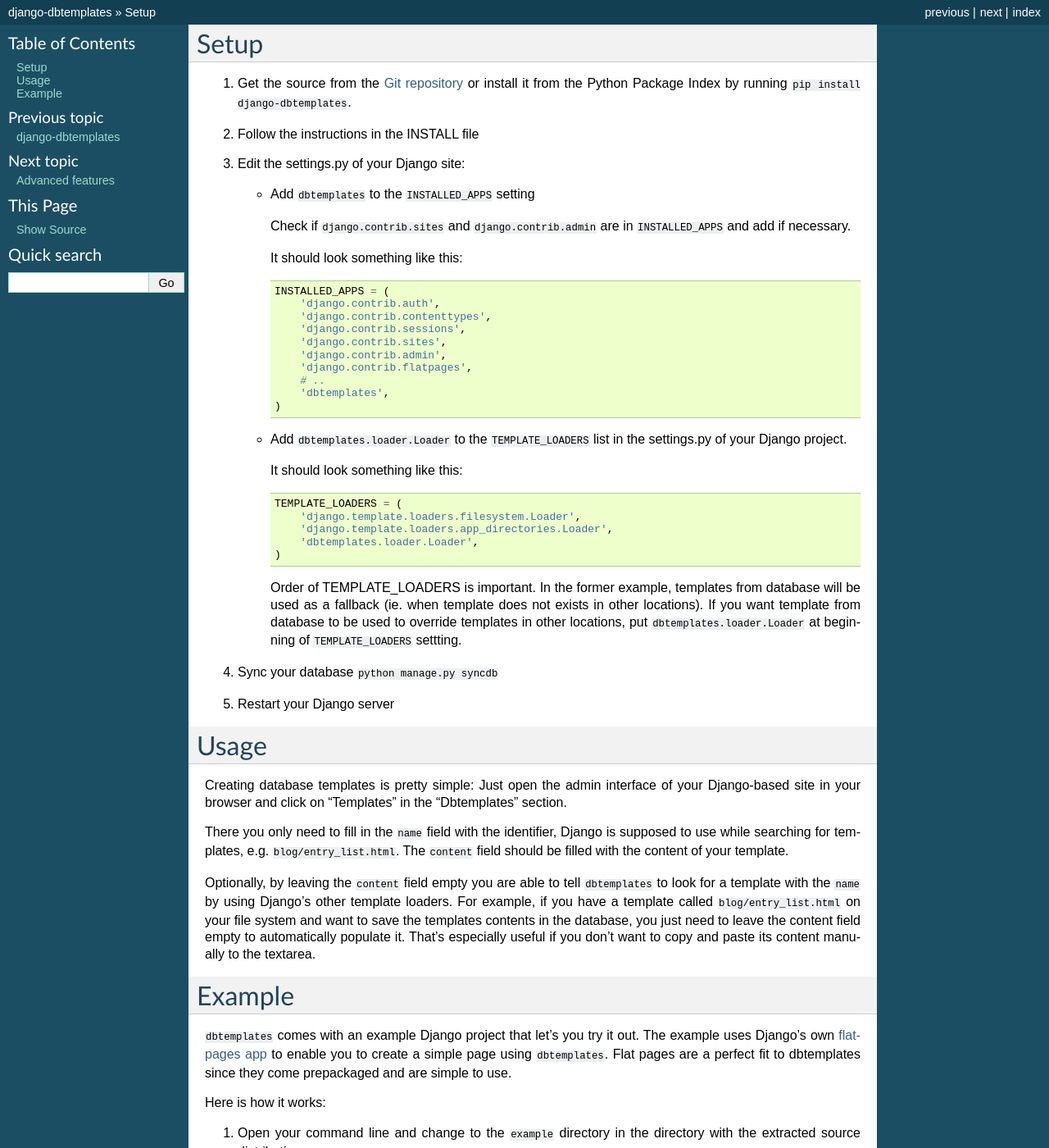
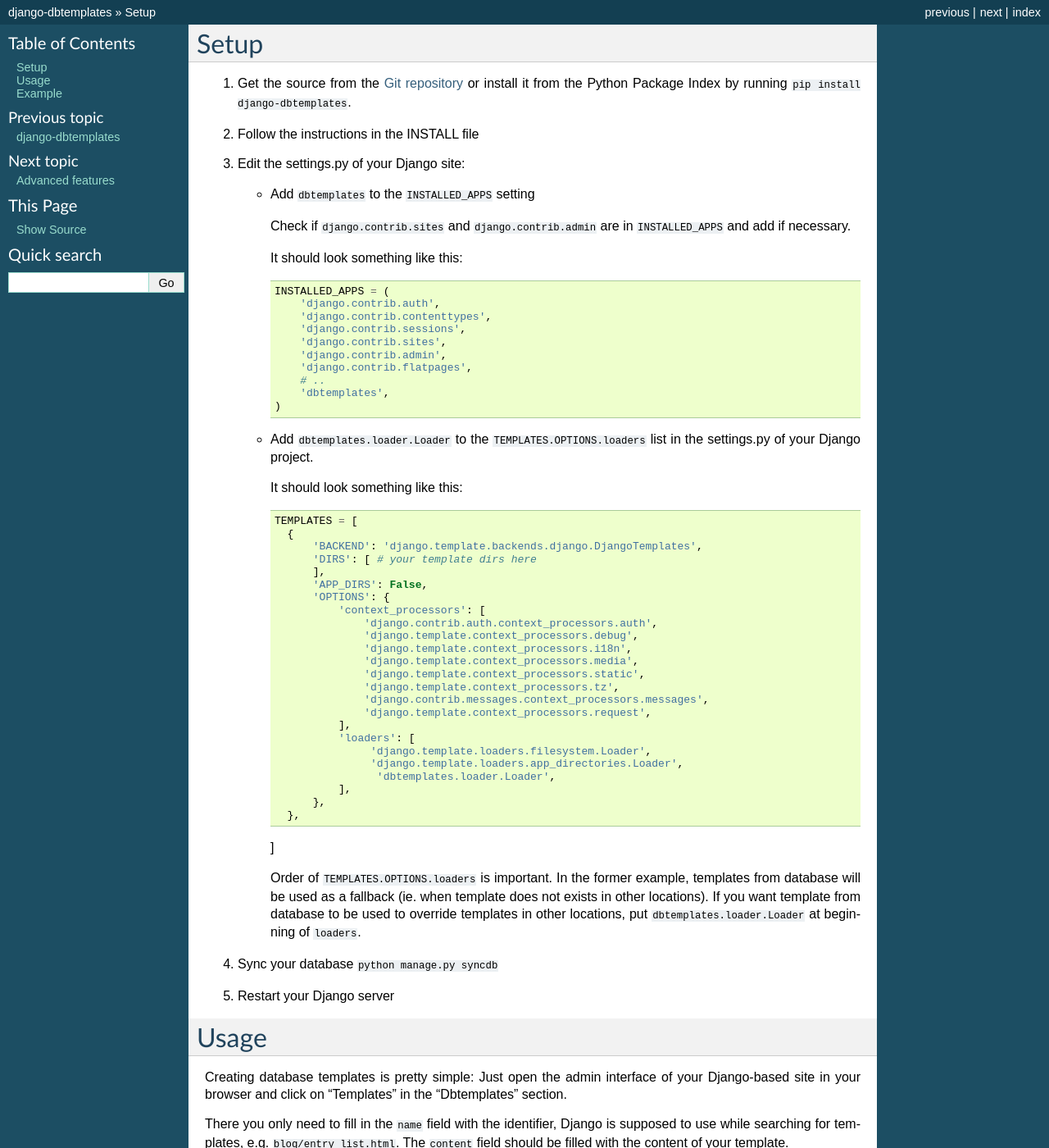
Before and after one commit to jazzband/django-dbtemplates, a Sphinx documentation site: the page built from docs/overview.txt, in a window 1280 px wide and 1400 px high. Shown: the whole window at 82% size. Built offline with Sphinx 7.4.7, drawn with Linux system fonts in a browser that asks for light colours.

Commit message:
Docs update for  ``TEMPLATES.OPTIONS.loaders`` config.
Works for Django 1.8+

```diff
--- a/docs/overview.txt
+++ b/docs/overview.txt
@@ -24,21 +24,41 @@
              'dbtemplates',
          )
 
-   * Add ``dbtemplates.loader.Loader`` to the ``TEMPLATE_LOADERS`` list
+   * Add ``dbtemplates.loader.Loader`` to the ``TEMPLATES.OPTIONS.loaders`` list
      in the settings.py of your Django project.
 
      It should look something like this::
 
-       TEMPLATE_LOADERS = (
-           'django.template.loaders.filesystem.Loader',
-           'django.template.loaders.app_directories.Loader',
-           'dbtemplates.loader.Loader',
-       )
+      TEMPLATES = [
+        {
+            'BACKEND': 'django.template.backends.django.DjangoTemplates',
+            'DIRS': [ # your template dirs here
+            ],
+            'APP_DIRS': False,
+            'OPTIONS': {
+                'context_processors': [
+                    'django.contrib.auth.context_processors.auth',
+                    'django.template.context_processors.debug',
+                    'django.template.context_processors.i18n',
+                    'django.template.context_processors.media',
+                    'django.template.context_processors.static',
+                    'django.template.context_processors.tz',
+                    'django.contrib.messages.context_processors.messages',
+                    'django.template.context_processors.request',
+                ],
+                'loaders': [
+                     'django.template.loaders.filesystem.Loader',
+                     'django.template.loaders.app_directories.Loader',
+                      'dbtemplates.loader.Loader',
+                ],
+            },
+        },
+     ]
 
-     Order of TEMPLATE_LOADERS is important. In the former example, templates from database
+     Order of ``TEMPLATES.OPTIONS.loaders`` is important. In the former example, templates from database
      will be used as a fallback (ie. when template does not exists in other locations).
      If you want template from database to be used to override templates in other locations,
-     put ``dbtemplates.loader.Loader`` at beginning of ``TEMPLATE_LOADERS`` settting.
+     put ``dbtemplates.loader.Loader`` at beginning of ``loaders``.
 
 4. Sync your database ``python manage.py syncdb``
 5. Restart your Django server
```
